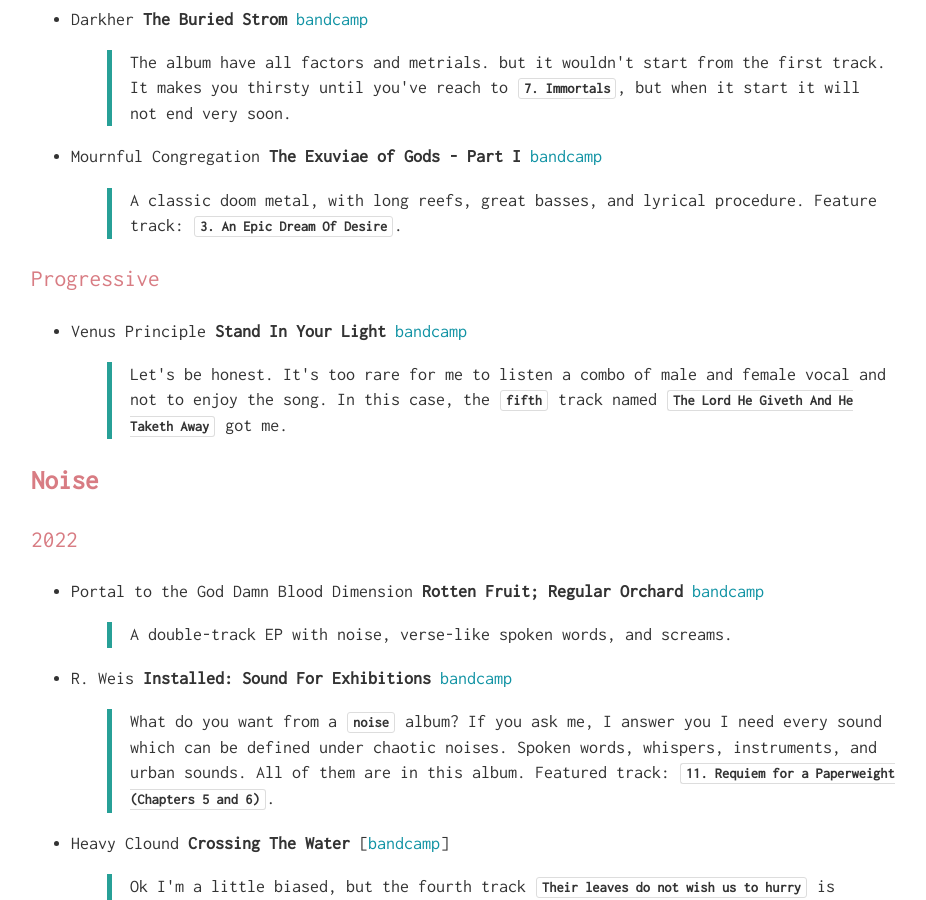
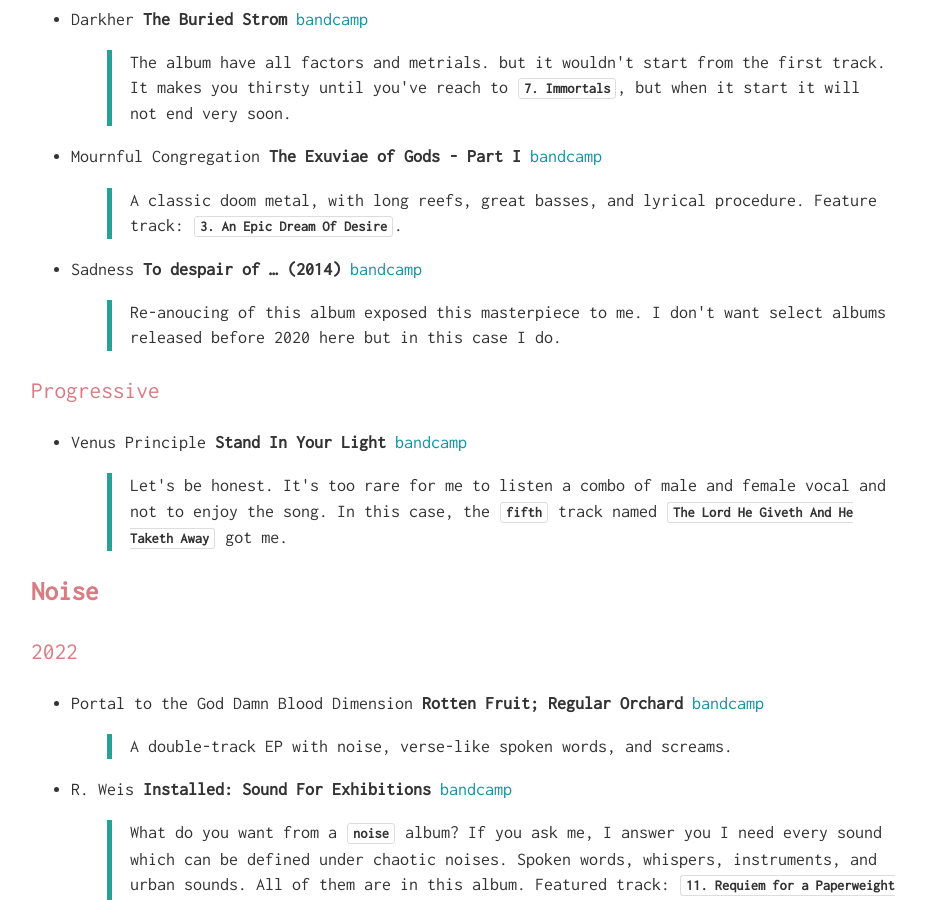
Before and after one commit to shosseinib/shosseinib.github.io, a Jekyll site: the page music.html, which Jekyll copies as it is, in a window 1280 px wide and 900 px high, scrolled down 4842 px. Shown: the whole window, without its empty margins (159-1085 px from the left). Built offline with Jekyll 4.4.1, drawn with Linux system fonts in a browser that asks for light colours; some web fonts are replaced; some of the changed text lies outside the part shown.

```diff
--- a/music.html
+++ b/music.html
@@ -3,7 +3,7 @@
 "http://www.w3.org/TR/xhtml1/DTD/xhtml1-strict.dtd">
 <html xmlns="http://www.w3.org/1999/xhtml" lang="en" xml:lang="en">
 <head>
-<!-- 2022-07-24 Sun 17:48 -->
+<!-- 2022-07-24 Sun 20:59 -->
 <meta http-equiv="Content-Type" content="text/html;charset=utf-8" />
 <meta name="viewport" content="width=device-width, initial-scale=1" />
 <title>Music Journal</title>
@@ -205,83 +205,83 @@ html{font-family:'Inconsolata','Mirza',sans-serif;line-height:1.15;-ms-text-size
 <h2>Table of Contents</h2>
 <div id="text-table-of-contents" role="doc-toc">
 <ul>
-<li><a href="#orgcb2ae55"><b>Code of Conduct</b></a></li>
-<li><a href="#org92c5346"><b>Electronic</b></a>
+<li><a href="#org9db03a1"><b>Code of Conduct</b></a></li>
+<li><a href="#orgbe215fc"><b>Electronic</b></a>
 <ul>
-<li><a href="#org4adf927">2021</a></li>
-<li><a href="#orgf26fda2">2022</a></li>
+<li><a href="#org453023e">2021</a></li>
+<li><a href="#org0ec7f2d">2022</a></li>
 </ul>
 </li>
-<li><a href="#org3a975e2"><b>Experimental &amp; Improvisation</b></a>
+<li><a href="#orgaa5ad53"><b>Experimental &amp; Improvisation</b></a>
 <ul>
-<li><a href="#orgef975eb">2019</a></li>
-<li><a href="#org906906c">2020</a></li>
-<li><a href="#orgbea226f">2021</a></li>
-<li><a href="#org0617e39">2022</a></li>
+<li><a href="#org14cde40">2019</a></li>
+<li><a href="#org1ffede1">2020</a></li>
+<li><a href="#orgdd3af49">2021</a></li>
+<li><a href="#orgf9cabbd">2022</a></li>
 </ul>
 </li>
-<li><a href="#orgf10da28"><b>Jazz</b></a>
+<li><a href="#orge004eef"><b>Jazz</b></a>
 <ul>
-<li><a href="#orgf61c5cc">2019</a></li>
-<li><a href="#org9691d64">2021</a></li>
-<li><a href="#org40a036e">2022</a></li>
+<li><a href="#org61e7621">2019</a></li>
+<li><a href="#org527e61d">2021</a></li>
+<li><a href="#org119eaf9">2022</a></li>
 </ul>
 </li>
-<li><a href="#org0ecc61c"><b>*Metal</b></a>
+<li><a href="#org66b4c6e"><b>*Metal</b></a>
 <ul>
-<li><a href="#orgadd9679">Death</a>
+<li><a href="#org4361432">Death</a>
 <ul>
-<li><a href="#orgb2acbd8">2022</a></li>
+<li><a href="#org55ce728">2022</a></li>
 </ul>
 </li>
-<li><a href="#org57e33b0">Doom</a>
+<li><a href="#org1295d5e">Doom</a>
 <ul>
-<li><a href="#orgd2c5f3a">2021</a></li>
-<li><a href="#orgeb72b10">2022</a></li>
+<li><a href="#orgb810ba5">2021</a></li>
+<li><a href="#org737f92c">2022</a></li>
 </ul>
 </li>
-<li><a href="#org0bd7178">Progressive</a></li>
+<li><a href="#org4212529">Progressive</a></li>
 </ul>
 </li>
-<li><a href="#orgedf19b9"><b>Noise</b></a>
+<li><a href="#org572f9e5"><b>Noise</b></a>
 <ul>
-<li><a href="#org4c5bfd5">2022</a></li>
+<li><a href="#org23bd797">2022</a></li>
 </ul>
 </li>
-<li><a href="#orgd314e8e"><b>Post-everything</b></a>
+<li><a href="#org5eb9c7c"><b>Post-everything</b></a>
 <ul>
-<li><a href="#orgbaad95a">2021</a></li>
-<li><a href="#org3bdfde1">2022</a></li>
+<li><a href="#orgcd18ef2">2021</a></li>
+<li><a href="#org52882da">2022</a></li>
 </ul>
 </li>
 </ul>
 </div>
 </div>
-<div id="outline-container-orgcb2ae55" class="outline-2">
-<h2 id="orgcb2ae55"><b>Code of Conduct</b></h2>
-<div class="outline-text-2" id="text-orgcb2ae55">
+<div id="outline-container-org9db03a1" class="outline-2">
+<h2 id="org9db03a1"><b>Code of Conduct</b></h2>
+<div class="outline-text-2" id="text-org9db03a1">
 <p>
 Here I collect music albums that I consider worshiped (in my way) works in <code>Jazz</code>, <code>Post-Everything</code>, <code>Noise</code>, <code>*Metal</code>, <code>Electronic</code>, and <code>Experimental &amp; Improvisation</code>. The order is by year, but there is no order; I may re-sort them by their artist name later; who knows?
 </p>
 </div>
 </div>
 
-<div id="outline-container-org92c5346" class="outline-2">
-<h2 id="org92c5346"><b>Electronic</b></h2>
-<div class="outline-text-2" id="text-org92c5346">
+<div id="outline-container-orgbe215fc" class="outline-2">
+<h2 id="orgbe215fc"><b>Electronic</b></h2>
+<div class="outline-text-2" id="text-orgbe215fc">
 </div>
-<div id="outline-container-org4adf927" class="outline-3">
-<h3 id="org4adf927">2021</h3>
-<div class="outline-text-3" id="text-org4adf927">
+<div id="outline-container-org453023e" class="outline-3">
+<h3 id="org453023e">2021</h3>
+<div class="outline-text-3" id="text-org453023e">
 <ul class="org-ul">
 <li>Doyeq <b>Never Back</b> <a href="https://fuselab.bandcamp.com/album/never-back">bandcamp</a></li>
 <li>HEXSYSTEM <b>Interface OST Vol. II</b> <a href="https://hexsystem.bandcamp.com/album/interface-ost-vol-ii?from=fandiscflw">bandcamp</a></li>
 </ul>
 </div>
 </div>
-<div id="outline-container-orgf26fda2" class="outline-3">
-<h3 id="orgf26fda2">2022</h3>
-<div class="outline-text-3" id="text-orgf26fda2">
+<div id="outline-container-org0ec7f2d" class="outline-3">
+<h3 id="org0ec7f2d">2022</h3>
+<div class="outline-text-3" id="text-org0ec7f2d">
 <ul class="org-ul">
 <li>HEXSYSTEM <b>No Confluence</b> <a href="https://hexsystem.bandcamp.com/album/no-confluence?from=fanpub_fnb">bandcamp</a></li>
 <li><p>
@@ -296,29 +296,29 @@ A tribute, a great live performance. I wish I could be on that concert.
 </div>
 </div>
 </div>
-<div id="outline-container-org3a975e2" class="outline-2">
-<h2 id="org3a975e2"><b>Experimental &amp; Improvisation</b></h2>
-<div class="outline-text-2" id="text-org3a975e2">
+<div id="outline-container-orgaa5ad53" class="outline-2">
+<h2 id="orgaa5ad53"><b>Experimental &amp; Improvisation</b></h2>
+<div class="outline-text-2" id="text-orgaa5ad53">
 </div>
-<div id="outline-container-orgef975eb" class="outline-3">
-<h3 id="orgef975eb">2019</h3>
-<div class="outline-text-3" id="text-orgef975eb">
+<div id="outline-container-org14cde40" class="outline-3">
+<h3 id="org14cde40">2019</h3>
+<div class="outline-text-3" id="text-org14cde40">
 <ul class="org-ul">
 <li>Sam Andreae/David Birchall/Toshimaru Nakamura/Otto Willberg <b>UK ツアー 2019</b> <a href="https://scatterarchive.bandcamp.com/album/uk-2019?from=fandiscflw">bandcamp</a></li>
 </ul>
 </div>
 </div>
-<div id="outline-container-org906906c" class="outline-3">
-<h3 id="org906906c">2020</h3>
-<div class="outline-text-3" id="text-org906906c">
+<div id="outline-container-org1ffede1" class="outline-3">
+<h3 id="org1ffede1">2020</h3>
+<div class="outline-text-3" id="text-org1ffede1">
 <ul class="org-ul">
 <li>Jean-Luc Guionnet, Annette Krebs <b>pointe sèche</b> <a href="https://annettekrebs.bandcamp.com/album/pointe-s-che">bandcamp</a></li>
 </ul>
 </div>
 </div>
-<div id="outline-container-orgbea226f" class="outline-3">
-<h3 id="orgbea226f">2021</h3>
-<div class="outline-text-3" id="text-orgbea226f">
+<div id="outline-container-orgdd3af49" class="outline-3">
+<h3 id="orgdd3af49">2021</h3>
+<div class="outline-text-3" id="text-orgdd3af49">
 <ul class="org-ul">
 <li>Guilherme Rodrigues &amp; Carlos Santos <b>Uncommon Symmetries</b> <a href="https://guilhermerodrigues.bandcamp.com/album/uncommon-symmetries">bandcamp</a></li>
 <li>I/O - Carlos Santos and Ulrich Mitzlaff <b>Studies on Colour Field Modulation</b> <a href="https://carlossantos.bandcamp.com/album/studies-on-colour-field-modulation">bandcamp</a></li>
@@ -327,9 +327,9 @@ A tribute, a great live performance. I wish I could be on that concert.
 </ul>
 </div>
 </div>
-<div id="outline-container-org0617e39" class="outline-3">
-<h3 id="org0617e39">2022</h3>
-<div class="outline-text-3" id="text-org0617e39">
+<div id="outline-container-orgf9cabbd" class="outline-3">
+<h3 id="orgf9cabbd">2022</h3>
+<div class="outline-text-3" id="text-orgf9cabbd">
 <ul class="org-ul">
 <li>Mark Wagner <b>S☉N RISE / S☉N OF THE SUN</b> <a href="https://zamzamrec.bandcamp.com/album/s-n-rise-s-n-of-the-sun">bandcamp</a></li>
 <li><p>
@@ -344,21 +344,21 @@ I love how the Slovak language is like the Icelandic language. After listening t
 </div>
 </div>
 </div>
-<div id="outline-container-orgf10da28" class="outline-2">
-<h2 id="orgf10da28"><b>Jazz</b></h2>
-<div class="outline-text-2" id="text-orgf10da28">
+<div id="outline-container-orge004eef" class="outline-2">
+<h2 id="orge004eef"><b>Jazz</b></h2>
+<div class="outline-text-2" id="text-orge004eef">
 </div>
-<div id="outline-container-orgf61c5cc" class="outline-3">
-<h3 id="orgf61c5cc">2019</h3>
-<div class="outline-text-3" id="text-orgf61c5cc">
+<div id="outline-container-org61e7621" class="outline-3">
+<h3 id="org61e7621">2019</h3>
+<div class="outline-text-3" id="text-org61e7621">
 <ul class="org-ul">
 <li>Enrico Rava &amp; Joe Lovano <b>Roma (Live)</b> <a href="https://open.spotify.com/album/7oJD5GX7laQuDzSz10eKS2">spotify</a></li>
 </ul>
 </div>
 </div>
-<div id="outline-container-org9691d64" class="outline-3">
-<h3 id="org9691d64">2021</h3>
-<div class="outline-text-3" id="text-org9691d64">
+<div id="outline-container-org527e61d" class="outline-3">
+<h3 id="org527e61d">2021</h3>
+<div class="outline-text-3" id="text-org527e61d">
 <ul class="org-ul">
 <li>Mira Martin-Gray, Bryan Qu, Karen Ng, Nick Dunston <b>Trumpet &amp; Drums REMIX Festival</b> <a href="https://linaallemano.bandcamp.com/album/trumpet-drums-remix-festival">bandcamp</a></li>
 <li>Milton Man Gogh <b>The Great Reset</b> <a href="https://miltonmangogh.bandcamp.com/album/the-great-reset-2?from=fandiscflw">bandcamp</a></li>
@@ -415,9 +415,9 @@ Fetured track: <b><code>3. Manha De Carnaval - Live</code></b>.
 </ul>
 </div>
 </div>
-<div id="outline-container-org40a036e" class="outline-3">
-<h3 id="org40a036e">2022</h3>
-<div class="outline-text-3" id="text-org40a036e">
+<div id="outline-container-org119eaf9" class="outline-3">
+<h3 id="org119eaf9">2022</h3>
+<div class="outline-text-3" id="text-org119eaf9">
 <ul class="org-ul">
 <li>Joel Lyssarides <b>Stay Now</b> <a href="https://joellyssarides.bandcamp.com/releases">bandcamp</a></li>
 <li><p>
@@ -449,17 +449,17 @@ Norway!
 </div>
 </div>
 
-<div id="outline-container-org0ecc61c" class="outline-2">
-<h2 id="org0ecc61c"><b>*Metal</b></h2>
-<div class="outline-text-2" id="text-org0ecc61c">
+<div id="outline-container-org66b4c6e" class="outline-2">
+<h2 id="org66b4c6e"><b>*Metal</b></h2>
+<div class="outline-text-2" id="text-org66b4c6e">
 </div>
-<div id="outline-container-orgadd9679" class="outline-3">
-<h3 id="orgadd9679">Death</h3>
-<div class="outline-text-3" id="text-orgadd9679">
+<div id="outline-container-org4361432" class="outline-3">
+<h3 id="org4361432">Death</h3>
+<div class="outline-text-3" id="text-org4361432">
 </div>
-<div id="outline-container-orgb2acbd8" class="outline-4">
-<h4 id="orgb2acbd8">2022</h4>
-<div class="outline-text-4" id="text-orgb2acbd8">
+<div id="outline-container-org55ce728" class="outline-4">
+<h4 id="org55ce728">2022</h4>
+<div class="outline-text-4" id="text-org55ce728">
 <ul class="org-ul">
 <li><p>
 Septicflesh <b>Modern Primitive</b> <a href="https://septicflesh.bandcamp.com/album/modern-primitive?from=fanpub_nfnb_pr">bandcamp</a>
@@ -473,13 +473,13 @@ Finally, Septicflesh is here! A great greek band with a homogeneous discography
 </div>
 </div>
 </div>
-<div id="outline-container-org57e33b0" class="outline-3">
-<h3 id="org57e33b0">Doom</h3>
-<div class="outline-text-3" id="text-org57e33b0">
+<div id="outline-container-org1295d5e" class="outline-3">
+<h3 id="org1295d5e">Doom</h3>
+<div class="outline-text-3" id="text-org1295d5e">
 </div>
-<div id="outline-container-orgd2c5f3a" class="outline-4">
-<h4 id="orgd2c5f3a">2021</h4>
-<div class="outline-text-4" id="text-orgd2c5f3a">
+<div id="outline-container-orgb810ba5" class="outline-4">
+<h4 id="orgb810ba5">2021</h4>
+<div class="outline-text-4" id="text-orgb810ba5">
 <ul class="org-ul">
 <li>Abysmal Grief <b>Funeral Cult of Personality</b> <a href="https://sunandmoonrecords.bandcamp.com/album/funeral-cult-of-personality">bandcamp</a></li>
 <li>Funeralium <b>Funeralium</b> <a href="https://funeralium.bandcamp.com/album/funeralium?from=fannewrel">bandcamp</a></li>
@@ -490,9 +490,9 @@ Finally, Septicflesh is here! A great greek band with a homogeneous discography
 </ul>
 </div>
 </div>
-<div id="outline-container-orgeb72b10" class="outline-4">
-<h4 id="orgeb72b10">2022</h4>
-<div class="outline-text-4" id="text-orgeb72b10">
+<div id="outline-container-org737f92c" class="outline-4">
+<h4 id="org737f92c">2022</h4>
+<div class="outline-text-4" id="text-org737f92c">
 <ul class="org-ul">
 <li>Where Myth Becomes Memory <b>Rolo Tomassi</b> <a href="https://rolotomassi.bandcamp.com/album/where-myth-becomes-memory?from=fanpub_fnb_pr">bandcamp</a></li>
 <li><p>
@@ -543,13 +543,21 @@ Mournful Congregation <b>The Exuviae of Gods - Part I</b> <a href="https://20buc
 A classic doom metal, with long reefs, great basses, and lyrical procedure. Feature track: <b><code>3. An Epic Dream Of Desire</code></b>.
 </p>
 </blockquote></li>
+<li><p>
+Sadness <b>To despair of &#x2026; (2014)</b> <a href="https://sadnessmusic.bandcamp.com/album/to-despair-of?from=fanpub_fnb&amp;utm_source=album_release&amp;utm_medium=email&amp;utm_content=fanpub_fnb&amp;utm_campaign=sadnessmusic+album+to-despair-of">bandcamp</a>
+</p>
+<blockquote>
+<p>
+Re-anoucing of this album exposed this masterpiece to me. I don't want select albums released before 2020 here but in this case I do.
+</p>
+</blockquote></li>
 </ul>
 </div>
 </div>
 </div>
-<div id="outline-container-org0bd7178" class="outline-3">
-<h3 id="org0bd7178">Progressive</h3>
-<div class="outline-text-3" id="text-org0bd7178">
+<div id="outline-container-org4212529" class="outline-3">
+<h3 id="org4212529">Progressive</h3>
+<div class="outline-text-3" id="text-org4212529">
 <ul class="org-ul">
 <li><p>
 Venus Principle <b>Stand In Your Light</b> <a href="https://venusprinciple.bandcamp.com/album/stand-in-your-light-deluxe-edition?from=fanpub_nfnb_pr">bandcamp</a>
@@ -563,13 +571,13 @@ Let's be honest. It's too rare for me to listen a combo of male and female vocal
 </div>
 </div>
 </div>
-<div id="outline-container-orgedf19b9" class="outline-2">
-<h2 id="orgedf19b9"><b>Noise</b></h2>
-<div class="outline-text-2" id="text-orgedf19b9">
+<div id="outline-container-org572f9e5" class="outline-2">
+<h2 id="org572f9e5"><b>Noise</b></h2>
+<div class="outline-text-2" id="text-org572f9e5">
 </div>
-<div id="outline-container-org4c5bfd5" class="outline-3">
-<h3 id="org4c5bfd5">2022</h3>
-<div class="outline-text-3" id="text-org4c5bfd5">
+<div id="outline-container-org23bd797" class="outline-3">
+<h3 id="org23bd797">2022</h3>
+<div class="outline-text-3" id="text-org23bd797">
 <ul class="org-ul">
 <li><p>
 Portal to the God Damn Blood Dimension <b>Rotten Fruit; Regular Orchard</b> <a href="https://portaltothegoddamnblooddimension.bandcamp.com/album/rotten-fruit-regular-orchard?from=fandiscflw">bandcamp</a>
@@ -599,13 +607,13 @@ Ok I'm a little biased, but the fourth track <b><code>Their leaves do not wish u
 </div>
 </div>
 </div>
-<div id="outline-container-orgd314e8e" class="outline-2">
-<h2 id="orgd314e8e"><b>Post-everything</b></h2>
-<div class="outline-text-2" id="text-orgd314e8e">
+<div id="outline-container-org5eb9c7c" class="outline-2">
+<h2 id="org5eb9c7c"><b>Post-everything</b></h2>
+<div class="outline-text-2" id="text-org5eb9c7c">
 </div>
-<div id="outline-container-orgbaad95a" class="outline-3">
-<h3 id="orgbaad95a">2021</h3>
-<div class="outline-text-3" id="text-orgbaad95a">
+<div id="outline-container-orgcd18ef2" class="outline-3">
+<h3 id="orgcd18ef2">2021</h3>
+<div class="outline-text-3" id="text-orgcd18ef2">
 <ul class="org-ul">
 <li>Hope Drone <b>Husk</b> <a href="https://hopedrone.bandcamp.com/album/husk">bandcamp</a></li>
 <li>Der Weg Einer Freihei <b>Noktvrn</b> <a href="https://derwegeinerfreiheitsom.bandcamp.com/album/noktvrn?from=fanpub_nfnb_pr">bandcamp</a></li>
@@ -633,9 +641,9 @@ Black Flak and the Nightmare Fighters <b>Ad Meliora</b> <a href="https://blackfl
 </ul>
 </div>
 </div>
-<div id="outline-container-org3bdfde1" class="outline-3">
-<h3 id="org3bdfde1">2022</h3>
-<div class="outline-text-3" id="text-org3bdfde1">
+<div id="outline-container-org52882da" class="outline-3">
+<h3 id="org52882da">2022</h3>
+<div class="outline-text-3" id="text-org52882da">
 <ul class="org-ul">
 <li><p>
 Caroline <b>Caroline</b> <a href="https://open.spotify.com/album/4X12VfRomM649eKXd1qKMf">spotify</a>
@@ -668,7 +676,7 @@ Feature track: <b><code>8. I Should Never Have a Stop</code></b>.
 </div>
 <div id="postamble" class="status">
 <p class="author">Author: <a href="https://shosseinib.github.io">shosseinib</a>, a noise enthusiast</p>
-<p class="date">Created: 2022-07-24 Sun 17:48</p>
+<p class="date">Created: 2022-07-24 Sun 20:59</p>
 <p class="validation"><a href="https://validator.w3.org/check?uri=referer">Validate</a></p>
 </div>
 </body>
--- a/music.org
+++ b/music.org
@@ -129,6 +129,10 @@ Here I collect music albums that I consider worshiped (in my way) works in ~Jazz
   #+begin_quote
   A classic doom metal, with long reefs, great basses, and lyrical procedure. Feature track: *=3. An Epic Dream Of Desire=*.
   #+end_quote
+- Sadness *To despair of ... (2014)* [[https://sadnessmusic.bandcamp.com/album/to-despair-of?from=fanpub_fnb&utm_source=album_release&utm_medium=email&utm_content=fanpub_fnb&utm_campaign=sadnessmusic+album+to-despair-of][bandcamp]]
+  #+begin_quote
+  Re-anoucing of this album exposed this masterpiece to me. I don't want select albums released before 2020 here but in this case I do.
+  #+end_quote
 ** Progressive
 - Venus Principle *Stand In Your Light* [[https://venusprinciple.bandcamp.com/album/stand-in-your-light-deluxe-edition?from=fanpub_nfnb_pr][bandcamp]]
   #+begin_quote
```
